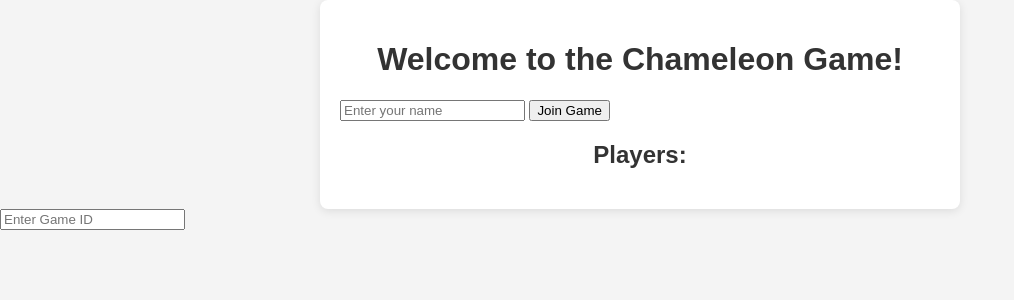
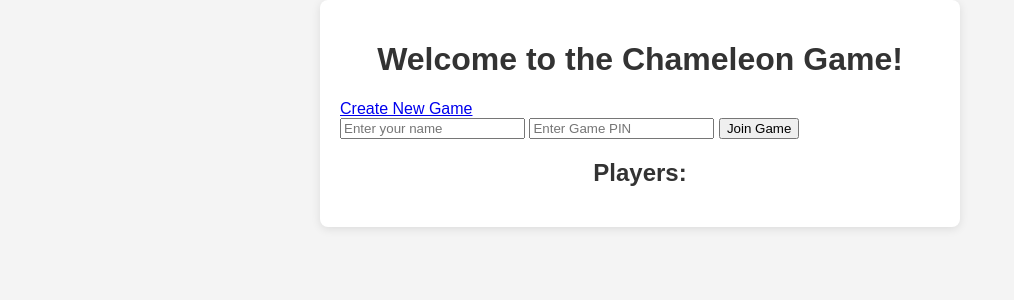
Before and after one commit to neidaskr/Game-chameleon-for-raspberry-pi, a Flask app: page / in a window 1280 px wide. Shown: the top 300 px of the page, without its empty margins (0-1014 px from the left). Run offline with Flask 3, Linux system fonts and the light colour scheme; some libraries are stand-ins or nearby versions.

Commit message:
Add files via upload

```diff
--- a/chameleon_game/app.py
+++ b/chameleon_game/app.py
@@ -9,12 +9,18 @@ socketio = SocketIO(app)
 # Game state
 games = {}
 
-def generate_game_id():
-    return ''.join(random.choices('ABCDEFGHIJKLMNPQRSTUVWXYZ123456789', k=6))
+def generate_game_pin():
+    return str(random.randint(1000, 9999))  # 4-digit PIN
 
 @app.route('/')
 def index():
     return render_template('index.html')
+
+@app.route('/new_game')
+def new_game():
+    game_id = generate_game_pin()
+    games[game_id] = {'players': [], 'word': None, 'chameleon': None, 'clues': [], 'votes': {}}
+    return render_template('index.html', game_id=game_id)
 
 @socketio.on('join')
 def handle_join(data):
@@ -22,8 +28,8 @@ def handle_join(data):
     game_id = data['game_id']
 
     if game_id not in games:
-        # Game does not exist, create it
-        games[game_id] = {'players': [], 'word': None, 'chameleon': None, 'clues': [], 'votes': {}}
+        emit('join_failed', {'message': 'Invalid game PIN'})
+        return
 
     if username not in games[game_id]['players']:
         games[game_id]['players'].append(username)
--- a/chameleon_game/static/js/script.js
+++ b/chameleon_game/static/js/script.js
@@ -11,6 +11,7 @@ document.addEventListener('DOMContentLoaded', () => {
     const voteButton = document.getElementById('voteButton');
     const resultsScreen = document.getElementById('resultsScreen');
     const playerList = document.getElementById('playerList'); // Get the player list element
+    const startGameButton = document.getElementById('startGameButton');
 
     let playerName;
     let gameId;
@@ -31,9 +32,10 @@ document.addEventListener('DOMContentLoaded', () => {
         updatePlayerList(data.players);
     });
 
-    socket.on('game_start', (data) => {
-        isChameleon = data.isChameleon;
-        // Update UI for game start
+    socket.on('game_started', (data) => {
+        isChameleon = data.chameleon === playerName;
+        document.getElementById('word').innerText = data.word;
+        document.getElementById('role').innerText = isChameleon ? 'Chameleon' : 'Not Chameleon';
     });
 
     clueButton.addEventListener('click', () => {
@@ -64,4 +66,10 @@ document.addEventListener('DOMContentLoaded', () => {
             playerList.appendChild(li);
         });
     }
+
+     if (startGameButton) {
+        startGameButton.addEventListener('click', () => {
+            socket.emit('start_game');
+        });
+    }
 });
--- a/chameleon_game/templates/game.html
+++ b/chameleon_game/templates/game.html
@@ -9,6 +9,7 @@
 <body>
     <div id="game-container">
         <h1>Chameleon Game</h1>
+         <button id="startGameButton">Start Game</button>
         <div id="game-info">
             <p id="current-word">Current Word: <span id="word"></span></p>
             <p id="player-role">Your Role: <span id="role"></span></p>
--- a/chameleon_game/templates/index.html
+++ b/chameleon_game/templates/index.html
@@ -9,8 +9,14 @@
 <body>
     <div class="container">
         <h1>Welcome to the Chameleon Game!</h1>
+        {% if game_id %}
+            <h2>Game PIN: {{ game_id }}</h2>
+        {% else %}
+            <a href="/new_game">Create New Game</a>
+        {% endif %}
         <div id="lobby">
-            <input type="text" id="playerName" placeholder="Enter your name" />
+            <input type="text" id="nameInput" placeholder="Enter your name" />
+            <input type="text" id="gameIdInput" placeholder="Enter Game PIN" />
             <button id="joinButton">Join Game</button>
         </div>
         <div id="playersList">
@@ -23,4 +29,3 @@
     <script src="{{ url_for('static', filename='js/script.js') }}"></script>
 </body>
 </html>
-<input type="text" id="gameIdInput" placeholder="Enter Game ID">
```
